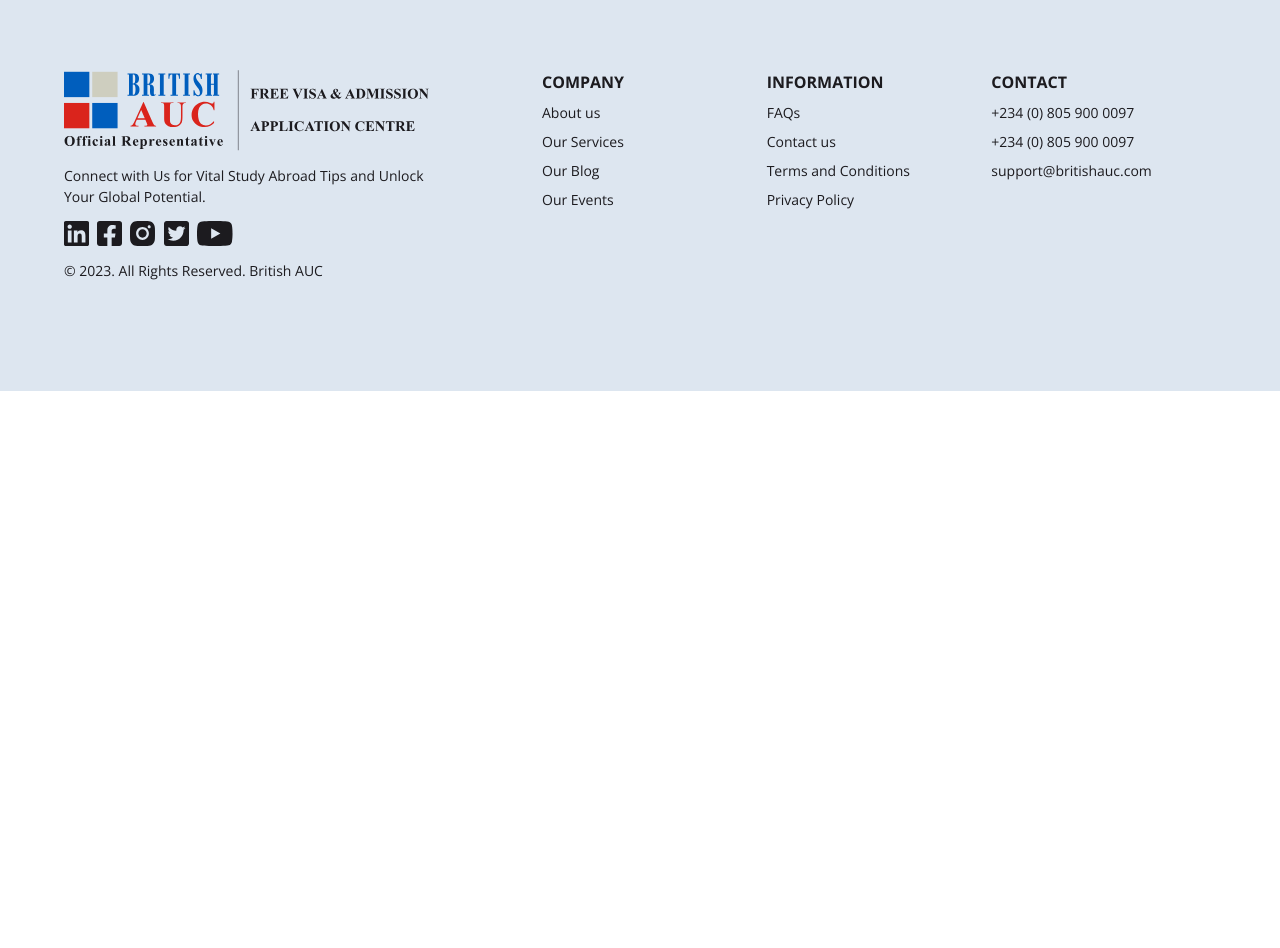
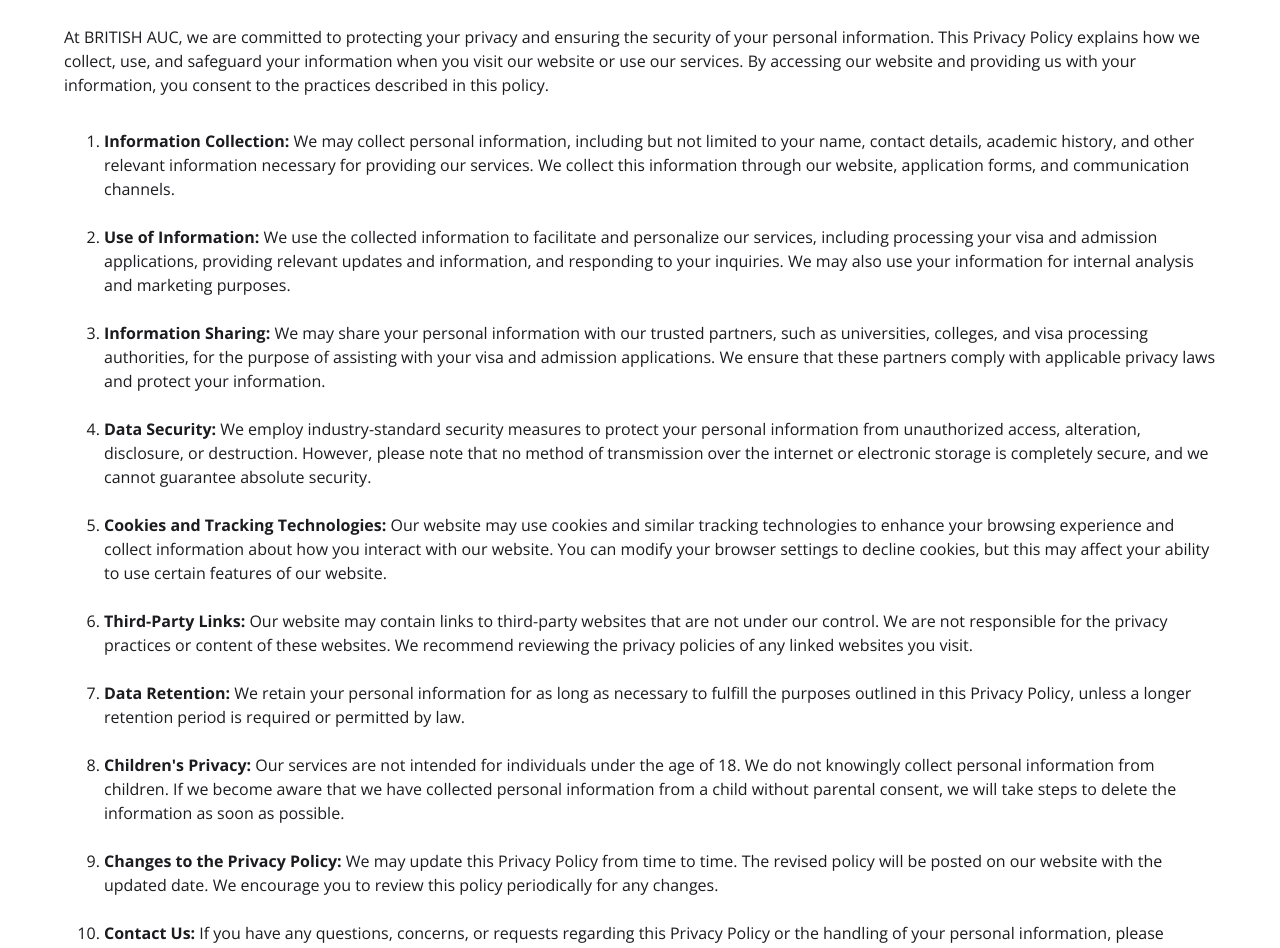
Before and after one commit to British-AUC/company-website, a React (Vite) app in the folder website/: page /privacy-policy in a window 1280 px wide. Shown: the part 260-1208 px from the top of the page. Before the commit the page ends 800 px from the top, so only its background shows below. Built offline with nearby package versions, Linux system fonts and the light colour scheme.

Commit message:
created privacy policy page

```diff
--- a/website/src/pages/Privacy.jsx
+++ b/website/src/pages/Privacy.jsx
@@ -1,9 +1,98 @@
-import React from "react"
+import React from "react";
 
-export default function Privacy(){
-    return (
-        <>
-            <h1>Privacy Page</h1>
-        </>
-    )
+export default function Privacy() {
+  return (
+    <>
+      <section className="section-eighteen">
+        <h2>Privacy Policy</h2>
+        <p>
+          At BRITISH AUC, we are committed to protecting your privacy and
+          ensuring the security of your personal information. This Privacy
+          Policy explains how we collect, use, and safeguard your information
+          when you visit our website or use our services. By accessing our
+          website and providing us with your information, you consent to the
+          practices described in this policy.
+        </p>
+        <ol>
+          <li>
+            <strong>Information Collection:</strong> We may collect personal
+            information, including but not limited to your name, contact
+            details, academic history, and other relevant information necessary
+            for providing our services. We collect this information through our
+            website, application forms, and communication channels.
+          </li><br />
+          <li>
+            <strong>Use of Information:</strong> We use the collected
+            information to facilitate and personalize our services, including
+            processing your visa and admission applications, providing relevant
+            updates and information, and responding to your inquiries. We may
+            also use your information for internal analysis and marketing
+            purposes.
+          </li><br />
+          <li>
+            <strong>Information Sharing:</strong> We may share your personal
+            information with our trusted partners, such as universities,
+            colleges, and visa processing authorities, for the purpose of
+            assisting with your visa and admission applications. We ensure that
+            these partners comply with applicable privacy laws and protect your
+            information.
+          </li><br />
+          <li>
+            <strong>Data Security:</strong> We employ industry-standard security
+            measures to protect your personal information from unauthorized
+            access, alteration, disclosure, or destruction. However, please note
+            that no method of transmission over the internet or electronic
+            storage is completely secure, and we cannot guarantee absolute
+            security.
+          </li><br />
+          <li>
+            <strong>Cookies and Tracking Technologies:</strong> Our website may
+            use cookies and similar tracking technologies to enhance your
+            browsing experience and collect information about how you interact
+            with our website. You can modify your browser settings to decline
+            cookies, but this may affect your ability to use certain features of
+            our website.
+          </li><br />
+          <li>
+            <strong>Third-Party Links:</strong> Our website may contain links to
+            third-party websites that are not under our control. We are not
+            responsible for the privacy practices or content of these websites.
+            We recommend reviewing the privacy policies of any linked websites
+            you visit.
+          </li><br />
+          <li>
+            <strong>Data Retention:</strong> We retain your personal information
+            for as long as necessary to fulfill the purposes outlined in this
+            Privacy Policy, unless a longer retention period is required or
+            permitted by law.
+          </li><br />
+          <li>
+            <strong>Children's Privacy:</strong> Our services are not intended
+            for individuals under the age of 18. We do not knowingly collect
+            personal information from children. If we become aware that we have
+            collected personal information from a child without parental
+            consent, we will take steps to delete the information as soon as
+            possible.
+          </li><br />
+          <li>
+            <strong>Changes to the Privacy Policy:</strong> We may update this
+            Privacy Policy from time to time. The revised policy will be posted
+            on our website with the updated date. We encourage you to review
+            this policy periodically for any changes.
+          </li><br />
+          <li>
+            <strong>Contact Us:</strong> If you have any questions, concerns, or
+            requests regarding this Privacy Policy or the handling of your
+            personal information, please contact us at support@britishauc.com.
+          </li><br />
+        </ol>
+        <p>
+          By using our website and services, you acknowledge that you have read,
+          understood, and agree to be bound by this Privacy Policy. If you do
+          not agree with any part of this policy, please refrain from using our
+          website and services.
+        </p>
+      </section>
+    </>
+  );
 }
--- a/website/src/pages/Terms.jsx
+++ b/website/src/pages/Terms.jsx
@@ -3,6 +3,7 @@
 export default function Terms() {
   return (
     <>
+      {/* SECTION SEVENTEEN */}
       <section className="section-seventeen">
         <h2>Terms and Conditions</h2>
         <p>
--- a/website/src/styles/App.css
+++ b/website/src/styles/App.css
@@ -908,4 +908,11 @@
   flex-direction: column;
   padding: 0rem 4rem;
   margin-bottom: 5em;
+}
+
+.section-eighteen {
+  display: flex;
+  flex-direction: column;
+  padding: 0rem 4rem;
+  margin-bottom: 5em;
 }/*# sourceMappingURL=App.css.map */
--- a/website/src/styles/App.scss
+++ b/website/src/styles/App.scss
@@ -968,3 +968,13 @@
   padding: $desktoppadding;
   margin-bottom: 5em;
 }
+// SECTION SEVENTEEN END
+
+
+// SECTION EIGHTEEN START
+.section-eighteen {
+  display: flex;
+  flex-direction: column;
+  padding: $desktoppadding;
+  margin-bottom: 5em;
+}
```
Also changed, not shown: 1 other file (tests, documents, lock files or other folders).
